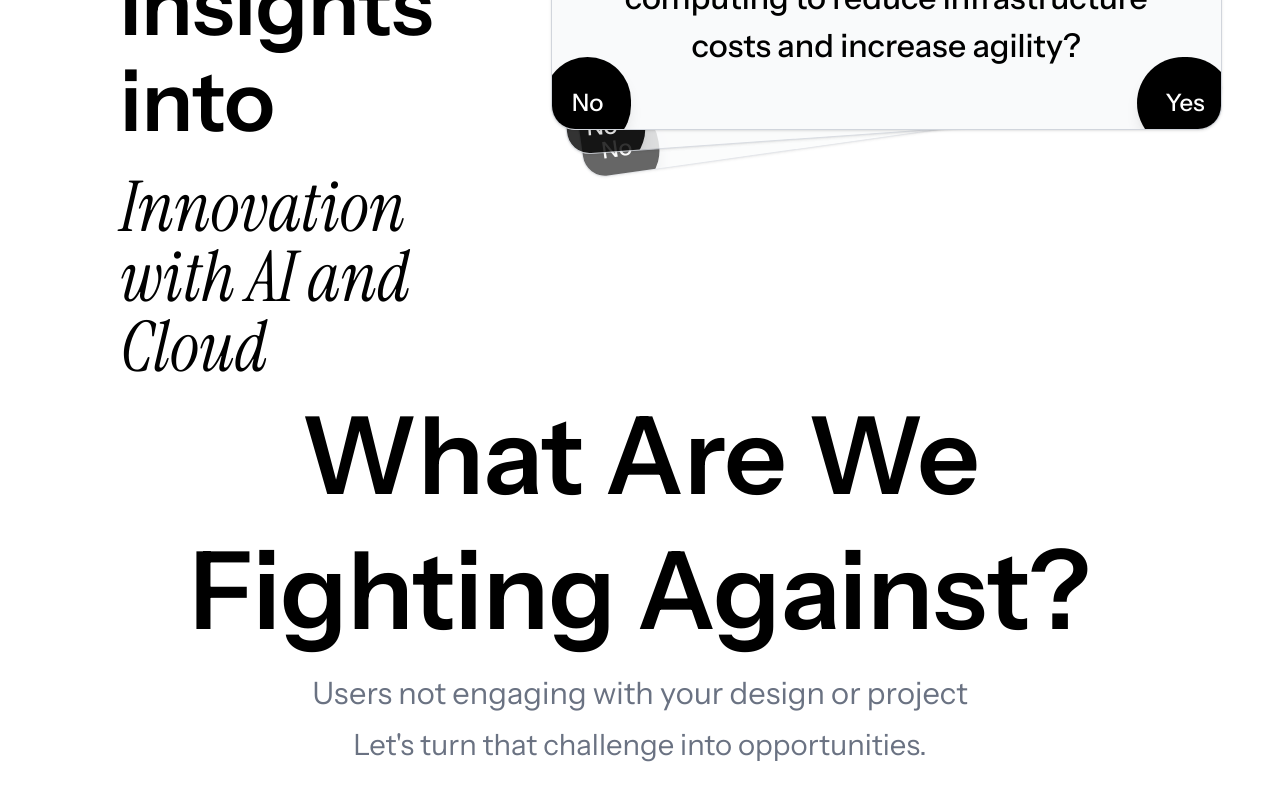
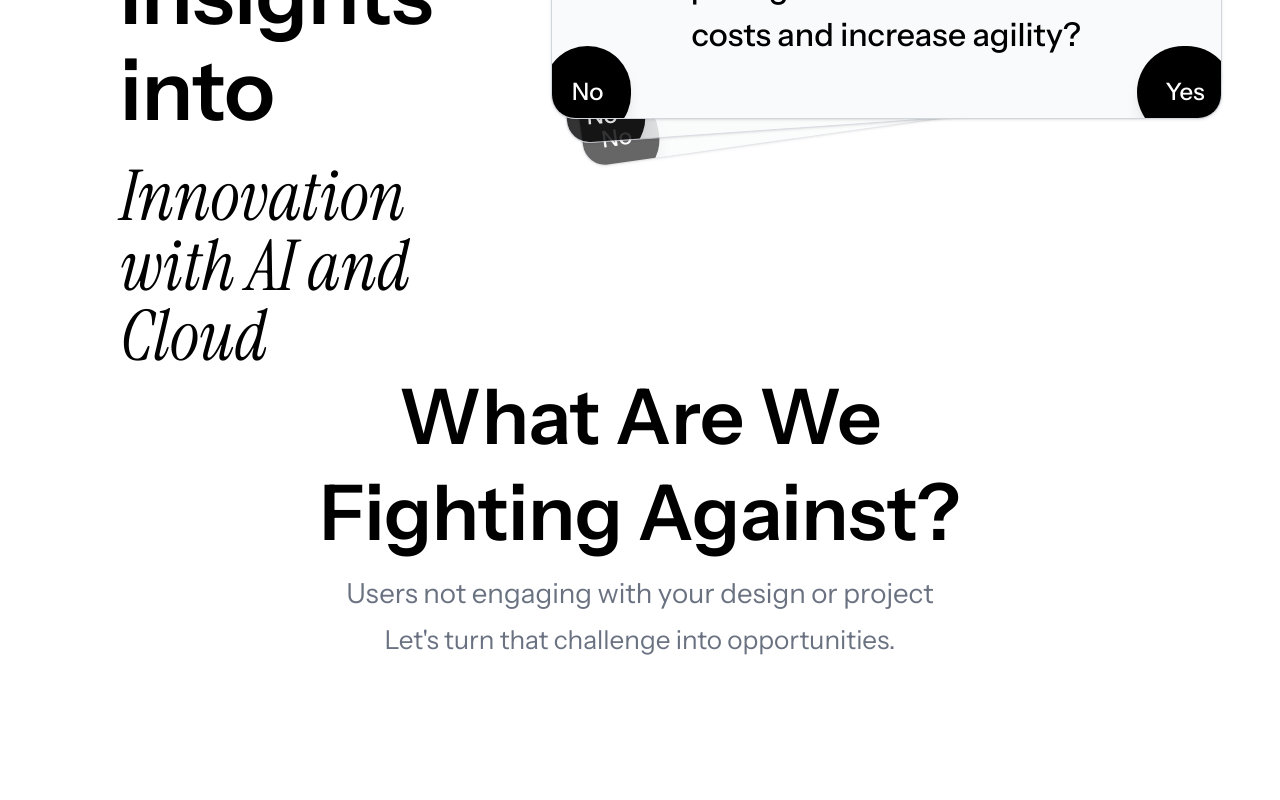
Before and after one commit to sakshiichauhan/Alpheric, a React (Vite) app: page / in a window 1280 px wide. Shown: the part 2365-3165 px from the top of the page. Built offline with nearby package versions, Linux system fonts and the light colour scheme.

Commit message:
Solutions and hire

```diff
--- a/src/pages/Design.tsx
+++ b/src/pages/Design.tsx
@@ -63,7 +63,7 @@ const Design: React.FC = () => {
         className="py-10 md:py-20  overflow-hidden"
         aria-labelledby="design-heading"
       >
-        <div className="max-w-full flex flex-col px-4 md:px-8 lg:px-16 xl:px-20 ">
+        <div className="max-w-full flex flex-col px-4 sm:px-6 md:px-12 lg:px-[90px] ">
           {/* ✅ Accessible heading */}
           <motion.h1
             id="design-heading"
--- a/src/pages/Hire.tsx
+++ b/src/pages/Hire.tsx
@@ -60,7 +60,7 @@ interface CarouselItem {
 
     return (
       <section
-        className="min-h-screen flex flex-col items-center justify-evenly px-4 sm:px-8 md:px-16 lg:px-24 py-10"
+        className="flex flex-col items-center justify-evenly pl-4 pr-0 sm:pl-6 md:pl-12 lg:pl-[90px] py-10"
 
       >
         {/* ✅ Accessible heading */}
--- a/src/pages/Solution.tsx
+++ b/src/pages/Solution.tsx
@@ -79,7 +79,7 @@ const SolutionPage: React.FC = () => {
       {/* Hero Section */}
       <section
         ref={heroSectionRef}
-        className="h-screen flex flex-col justify-center items-center px-4 font-instrument-sans"
+        className="pt-10 md:pt-40 pb-6 md:pb-20    flex flex-col justify-center items-center px-4 sm:px-6 md:px-12 lg:px-[90px] font-instrument-sans"
       >
         <motion.div
           initial={{ scale: 0.55, x: 0 }}
@@ -88,15 +88,30 @@ const SolutionPage: React.FC = () => {
           style={{ translateY, scale }}
           className="flex flex-col items-center"
         >
-          <h1 className="text-[40px] sm:text-[60px] md:text-[100px] lg:text-[140px] text-center font-semibold leading-tight">
+          <h1 className="text-[40px] max-w-[400px] text-center font-semibold leading-tight
+          min-[1500px]:text-[140px] min-[1500px]:max-w-[1300px]
+          min-[1440px]:text-[120px]   min-[1440px]:max-w-[1200px]
+          min-[1200px]:text-[100px] min-[1200px]:max-w-[1000px]
+          min-[1024px]:text-[90px] min-[1024px]:max-w-[900px]
+          min-[600px]:text-[60px] min-[600px]:max-w-[600px]
+          ">
             What Are We
-            <br />
             Fighting Against?
           </h1>
-          <p className="text-gray-500 text-[18px] sm:text-[22px] md:text-[32px] lg:text-[40px] text-center mt-4">
+          <p className="text-gray-500 text-[16px] text-center mt-4
+          min-[1440px]:text-[40px]   min-[1440px]:max-w-[1200px]
+          min-[1200px]:text-[36px] min-[1200px]:max-w-[1000px]
+          min-[1024px]:text-[32px] min-[1024px]:max-w-[900px]
+          min-[600px]:text-[26px] min-[600px]:max-w-[600px]
+          min-[430px]:text-[18px]">
             Users not engaging with your design or project
           </p>
-          <p className="text-gray-500 text-[16px] sm:text-[20px] md:text-[30px] lg:text-[38px] text-center mt-2">
+          <p className="text-gray-500 text-[15px] text-center mt-2
+          min-[1440px]:text-[38px]   min-[1440px]:max-w-[1200px]
+          min-[1200px]:text-[34px] min-[1200px]:max-w-[1000px]
+          min-[1024px]:text-[30px] min-[1024px]:max-w-[900px]
+          min-[600px]:text-[24px] min-[600px]:max-w-[600px]
+          min-[430px]:text-[16px]">
             Let's turn that challenge into opportunities.
           </p>
         </motion.div>
```
